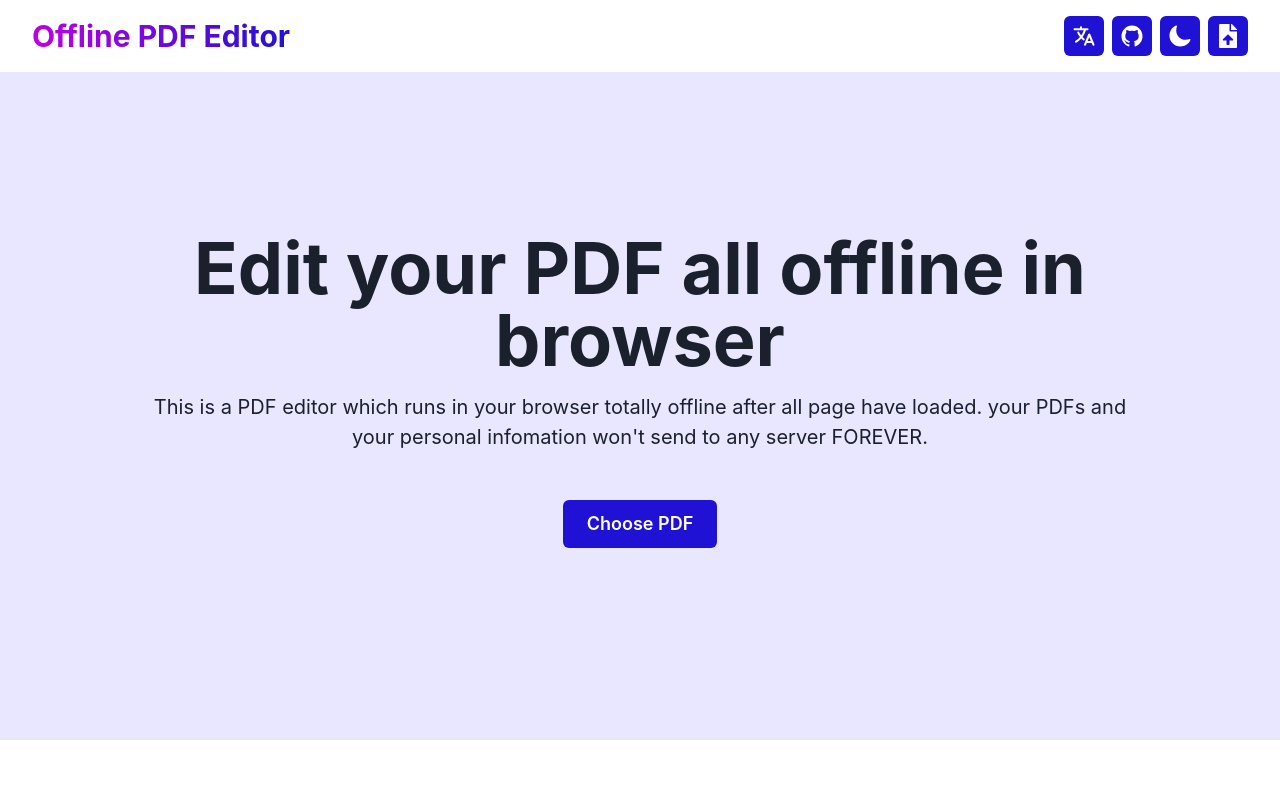
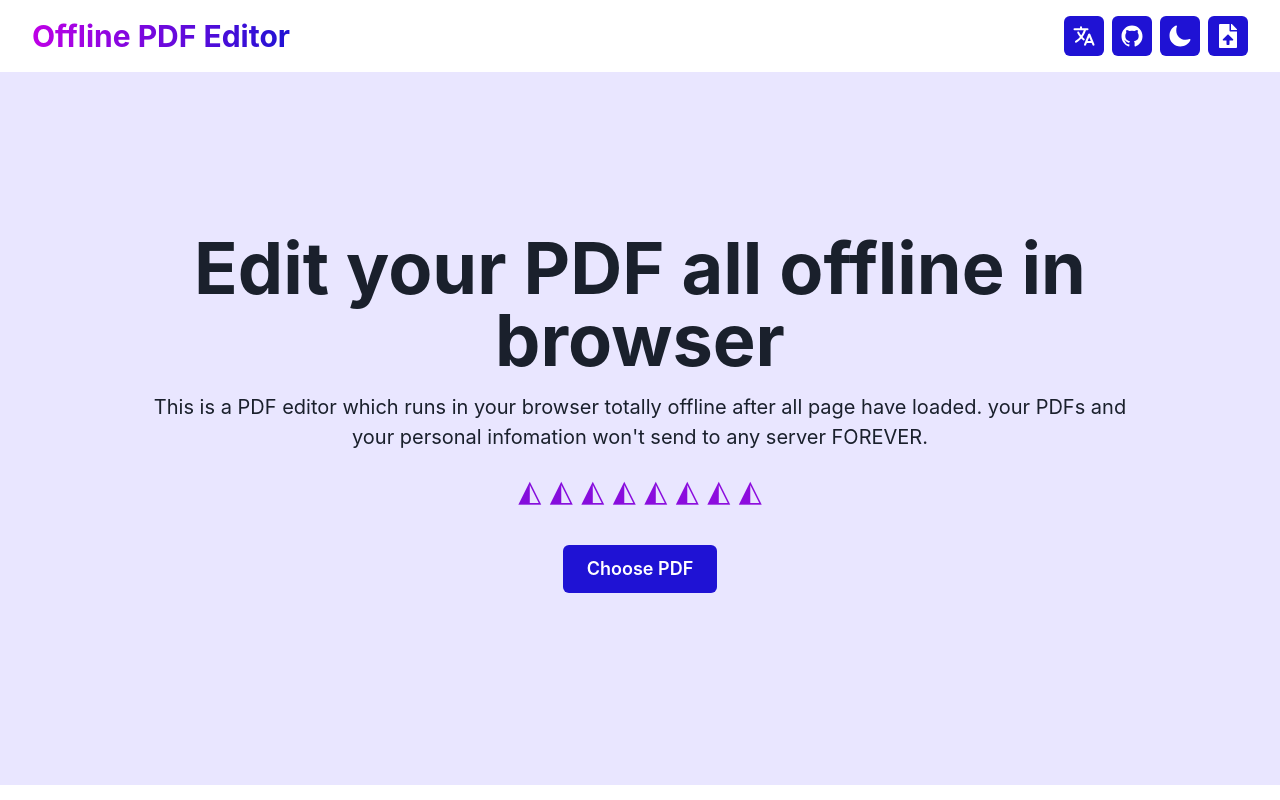
Before and after one commit to suikodev/offline-pdf-editor, a React (Create React App) app: page / in a window 1280 px wide. Built offline with nearby package versions, Linux system fonts and the light colour scheme.

Commit message:
feat(home banner): add some decoration

```diff
--- a/src/pages/home/components/HomeBanner.tsx
+++ b/src/pages/home/components/HomeBanner.tsx
@@ -11,11 +11,47 @@ import { useHistory } from "react-router";
 import routes from "../../../constants/routes.json";
 import { ChoosePdfButton } from "../../../common/components/ChoosePdfButton";
 import { useTranslation } from "react-i18next";
+import { MotionText } from "../../../common/components/motionComponents";
+import { useColor } from "../../../common/hooks/useColor";
+
+const DecorationText: React.FC = () => {
+  const colors = useColor();
+  const colorValue = useColorModeValue(
+    [
+      `linear-gradient(to left, ${colors.brand[500]}, ${colors.secondary[500]})`,
+      `linear-gradient(to left, ${colors.secondary[500]}, ${colors.brand[500]})`,
+    ],
+    [
+      `linear-gradient(to left, ${colors.brand[200]}, ${colors.secondary[200]})`,
+      `linear-gradient(to left, ${colors.secondary[200]}, ${colors.brand[200]})`,
+    ]
+  );
+  return (
+    <MotionText
+      fontSize="3xl"
+      margin="0"
+      animate={{
+        background: colorValue,
+        backgroundClip: "text",
+        WebkitBackgroundClip: "text",
+        WebkitTextFillColor: "transparent",
+      }}
+      transition={{
+        duration: 1,
+        repeat: Infinity,
+        repeatType: "mirror",
+      }}
+    >
+      ◭ ◭ ◭ ◭ ◭ ◭ ◭ ◭
+    </MotionText>
+  );
+};
 
 export const HomeBanner: React.FC = () => {
   const { t } = useTranslation();
-  const backgroundColorValue = useColorModeValue("brand.50", "grey.500");
+  const backgroundColorValue = useColorModeValue("brand.50", "gray.700");
   const history = useHistory();
+
   const handlePdfFileStoreSuccess = () => {
     history.replace(routes.OVERVIEW);
   };
@@ -29,6 +65,7 @@ export const HomeBanner: React.FC = () => {
           <Text fontSize="xl" textAlign="center" marginY="1rem">
             {t("home.banner.description")}
           </Text>
+          <DecorationText />
           <ChoosePdfButton
             onPdfStoreSuccess={handlePdfFileStoreSuccess}
             size="lg"
```
